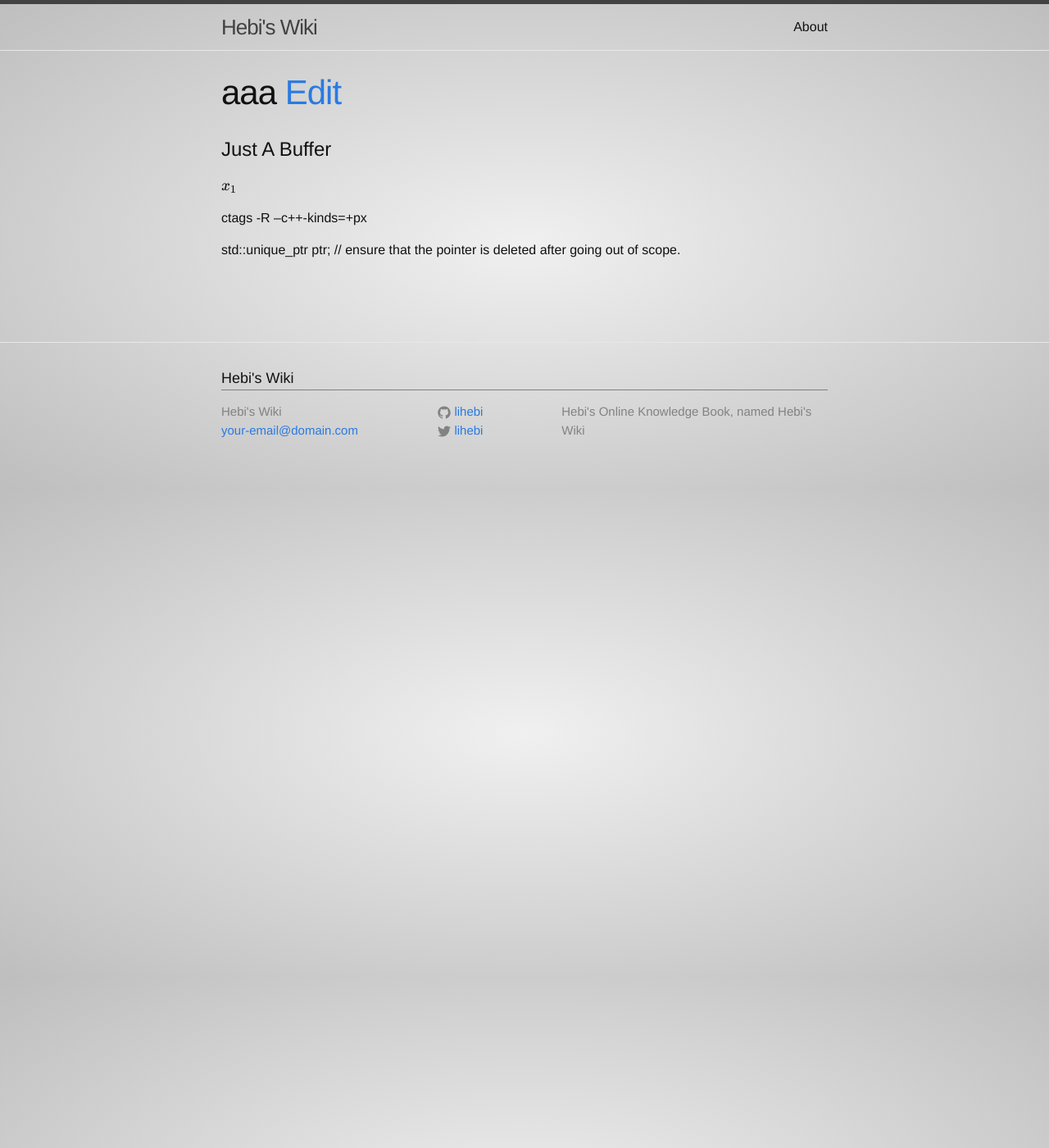
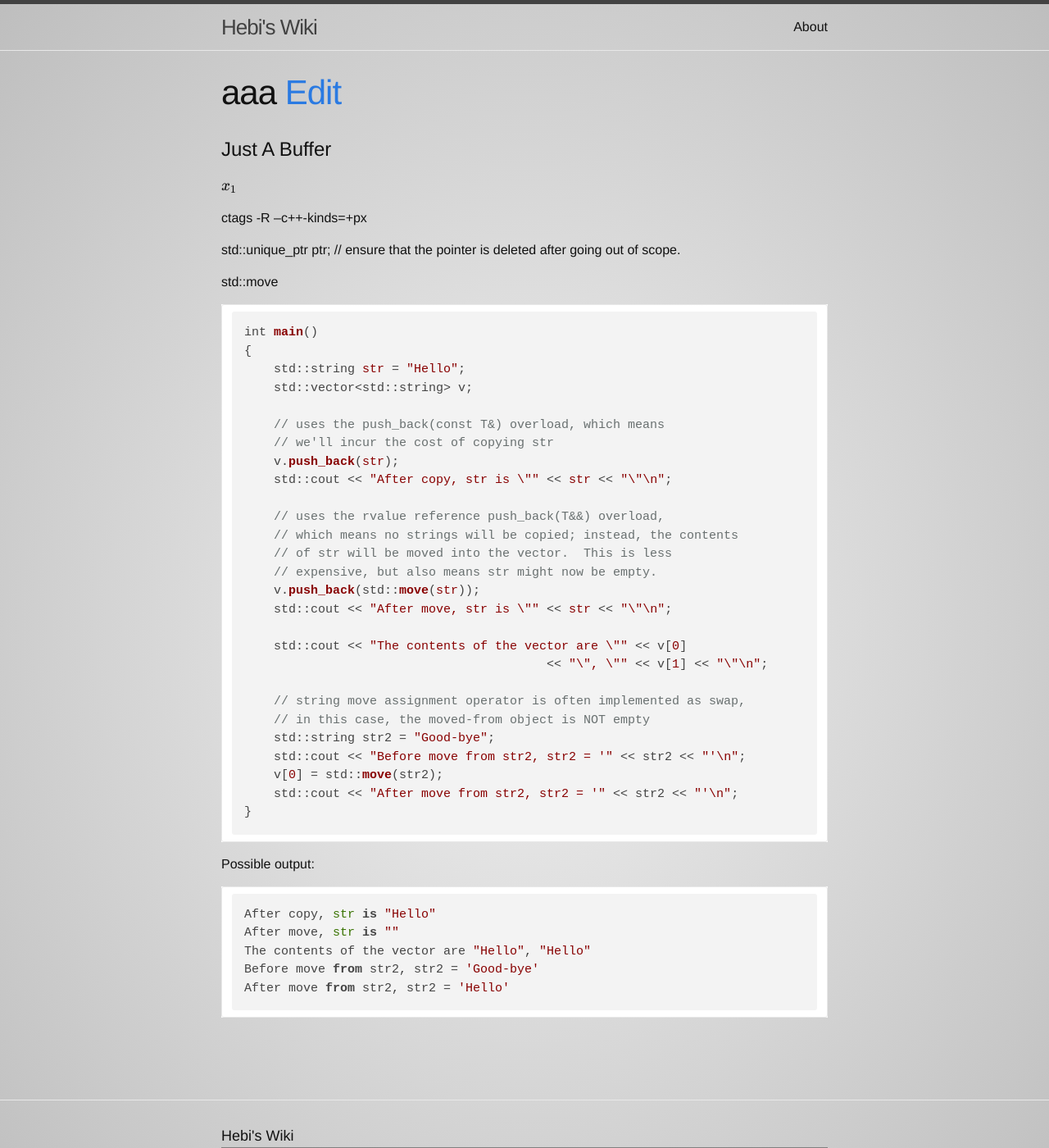
Before and after one commit to lihebi/wiki-old, a Jekyll site: the page built from _wiki/aaa.md, in a window 1280 px wide and 1400 px high. Shown: the whole window at 82% size. Built offline with Jekyll 4.4.1, drawn with Linux system fonts in a browser that asks for light colours; nearby versions of some CDN libraries; Markdown is read by kramdown in place of the engine named in the settings.

Commit message:
Update aaa.md

````diff
--- a/_wiki/aaa.md
+++ b/_wiki/aaa.md
@@ -9,3 +9,45 @@ title: aaa
 ctags -R --c++-kinds=+px
 
 std::unique_ptr<Type> ptr; // ensure that the pointer is deleted after going out of scope.
+
+std::move
+
+```c++
+int main()
+{
+    std::string str = "Hello";
+    std::vector<std::string> v;
+
+    // uses the push_back(const T&) overload, which means
+    // we'll incur the cost of copying str
+    v.push_back(str);
+    std::cout << "After copy, str is \"" << str << "\"\n";
+
+    // uses the rvalue reference push_back(T&&) overload,
+    // which means no strings will be copied; instead, the contents
+    // of str will be moved into the vector.  This is less
+    // expensive, but also means str might now be empty.
+    v.push_back(std::move(str));
+    std::cout << "After move, str is \"" << str << "\"\n";
+
+    std::cout << "The contents of the vector are \"" << v[0]
+                                         << "\", \"" << v[1] << "\"\n";
+
+    // string move assignment operator is often implemented as swap,
+    // in this case, the moved-from object is NOT empty
+    std::string str2 = "Good-bye";
+    std::cout << "Before move from str2, str2 = '" << str2 << "'\n";
+    v[0] = std::move(str2);
+    std::cout << "After move from str2, str2 = '" << str2 << "'\n";
+}
+```
+
+Possible output:
+
+```
+After copy, str is "Hello"
+After move, str is ""
+The contents of the vector are "Hello", "Hello"
+Before move from str2, str2 = 'Good-bye'
+After move from str2, str2 = 'Hello'
+```
````
